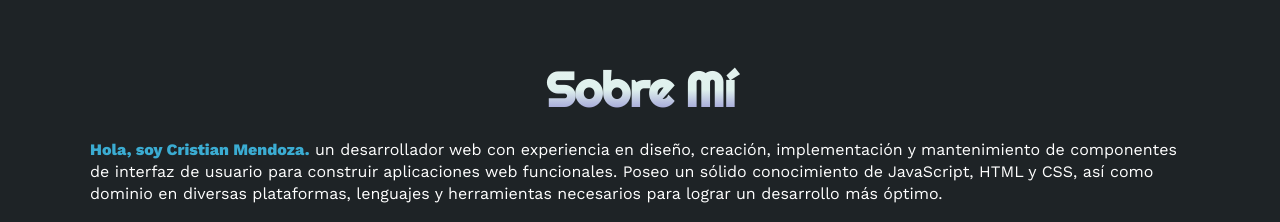
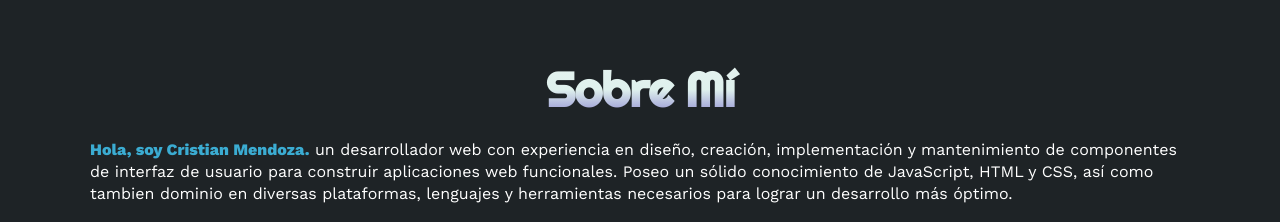
Before and after one commit to crismend/Cristian-Mendoza, a plain HTML site: page index.html in a window 1280 px wide. Shown: the part 840-1062 px from the top of the page. Drawn offline with nearby package versions, Linux system fonts and the light colour scheme.

Commit message:
actualizacion 1 sobre main

```diff
--- a/index.html
+++ b/index.html
@@ -63,7 +63,7 @@
             <h2>Sobre Mí</h2>
             <p><span>Hola, soy Cristian Mendoza.</span> un desarrollador web con experiencia en diseño, creación,
                 implementación y mantenimiento de componentes de interfaz de usuario para construir aplicaciones web
-                funcionales. Poseo un sólido conocimiento de JavaScript, HTML y CSS, así como dominio en diversas
+                funcionales. Poseo un sólido conocimiento de JavaScript, HTML y CSS, así como tambien dominio en diversas
                 plataformas, lenguajes y herramientas necesarios para lograr un desarrollo más óptimo.
             </p>
 
```
